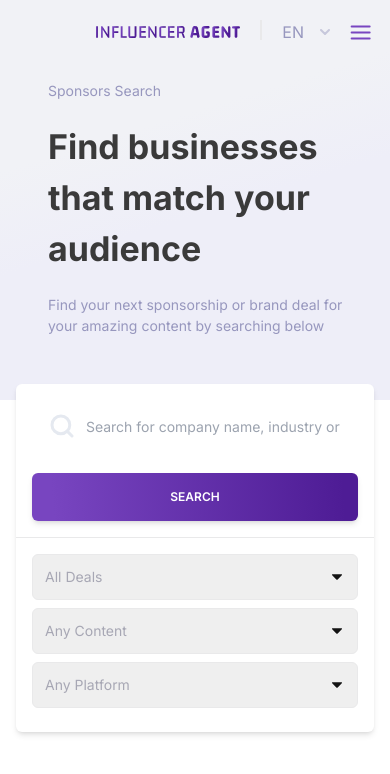
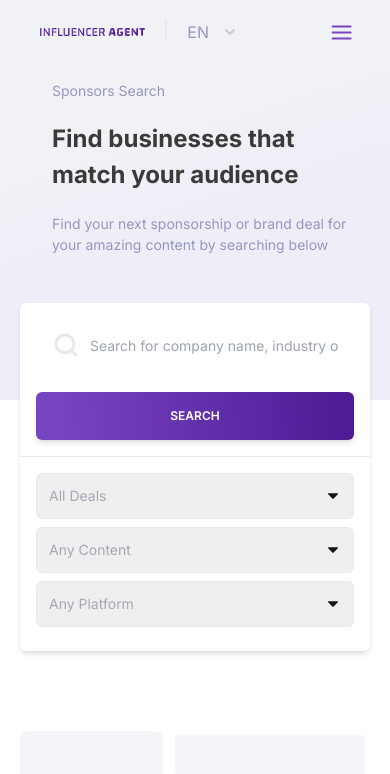
Before and after one commit to colewinslow/InfluencerAgent, a React (Create React App) app: page / in a window 390 px wide. Shown: the top 774 px of the page. Built offline with nearby package versions, Linux system fonts and the light colour scheme.

Commit message:
Header Text

```diff
--- a/src/App.js
+++ b/src/App.js
@@ -12,7 +12,7 @@
   return (
     <Router>
       <Navbar />
-      <main className=" ml-4 mr-4 max-w-[1200px] flex sm:ml-24  sm:mr-24 mt-[-320px] sm:mt-[-285px]  ">
+      <main className=" ml-5 mr-5 max-w-[1200px] flex sm:ml-24  sm:mr-24 mt-[-320px] sm:mt-[-285px]  ">
         <Routes>
           <Route path="/" element={<Search />} />
           <Route path="/how-it-works" element={<HowItWorks />} />
--- a/src/Components/Advertising/Header.jsx
+++ b/src/Components/Advertising/Header.jsx
@@ -4,11 +4,11 @@
   return (
     <div className="w-full  text-lightPurple">
       {" "}
-      <div className=" ml-8 w-[90%]">
+      <div className="sm:ml-0 ml-8 w-[90%]">
         <p className="text-[14px] sm:text-[16px]">
           No matter the content, InfluencerAgent has you covered.
         </p>
-        <h1 className="text-[34px] lg:text-[45px] my-5 text-gray font-bold  ">
+        <h1 className="text-[24px] lg:text-[45px] my-5 text-gray font-bold  ">
           Advertising Opportunities
         </h1>
         <p className="text-[14px] sm:text-[16px]">
--- a/src/Components/HowItWorks/Header.jsx
+++ b/src/Components/HowItWorks/Header.jsx
@@ -3,11 +3,11 @@
 function Header() {
   return (
     <div className=" text-lightPurple">
-      <div className=" ml-8 w-[90%]">
+      <div className=" sm:ml-0 ml-8 w-[90%]">
         <p className="text-[14px] sm:text-[16px]">
           Make money from your content, the right way!
         </p>
-        <h1 className=" text-[34px] lg:text-[45px] my-5 text-gray font-bold ">
+        <h1 className=" text-[24px] lg:text-[45px]] my-5 text-gray font-bold ">
           How Does Influencer Agent Work?
         </h1>
         <p className="text-[14px] sm:text-[16px]">
--- a/src/Components/Navigation/Navbar.jsx
+++ b/src/Components/Navigation/Navbar.jsx
@@ -26,7 +26,7 @@
         <div></div>
       )}
       <nav className="flex   py-5  w-full z-50 ">
-        <div className="flex w-[60%] sm:w-[55%] ml-24">
+        <div className="flex sm:w-[60%] w-[50%] ml-10 sm:ml-24">
           <Link to="/" className="flex w-[200px] h--[60px]  items-center ">
             <img src={Logo} alt="Logo" />
           </Link>{" "}
@@ -49,7 +49,7 @@
         </div>{" "}
         <div
           onClick={() => setOpenMenu(!OpenMenu)}
-          className="md:hidden flex items-center  justify-center w-[30%]  "
+          className="md:hidden flex items-center  justify-end w-[30%]  "
         >
           <svg
             width="21"
--- a/src/Components/Search/Header.jsx
+++ b/src/Components/Search/Header.jsx
@@ -2,9 +2,9 @@
 
 function Header() {
   return (
-    <div className="ml-8 w-[90%] text-lightPurple">
+    <div className="ml-8 sm:ml-0 w-[90%] text-lightPurple">
       <p className="text-[14px] sm:text-[16px]">Sponsors Search</p>
-      <h1 className=" w-full text-[34px] lg:text-[45px] my-5 text-gray font-bold ">
+      <h1 className=" w-full text-[24px] lg:text-[45px] my-5 text-gray font-bold ">
         Find businesses that match your audience
       </h1>
       <p className="text-[14px] sm:text-[16px]">
--- a/src/Components/SignIn/SignInFormElements.jsx
+++ b/src/Components/SignIn/SignInFormElements.jsx
@@ -52,14 +52,14 @@
       </div>
       <div className="mt-8 flex flex-col w-full">
         <label className="font-bold ">Username or Email Address</label>
-        <input className="bg-[#f3f3f4] p-3 mt-2" />
+        <input className="bg-[#f3f3f4] p-2 mt-2 w-full rounded-lg" />
       </div>
       <div className="mt-5 flex flex-col relative ">
         <span className="absolute right-0 top-1 text-xs text-accent">
           Forgot Password?
         </span>
         <label className="font-bold ">Password</label>
-        <input className="bg-[#f3f3f4] p-3 mt-2 " />
+        <input className="bg-[#f3f3f4] p-2 mt-2 w-full rounded-lg" />
       </div>{" "}
       <button className="gradient-dark px-10 w-full mb-10 rounded-md py-4 shadow-md  mt-8 font-semibold  text-sm text-white">
         Sign In
```
